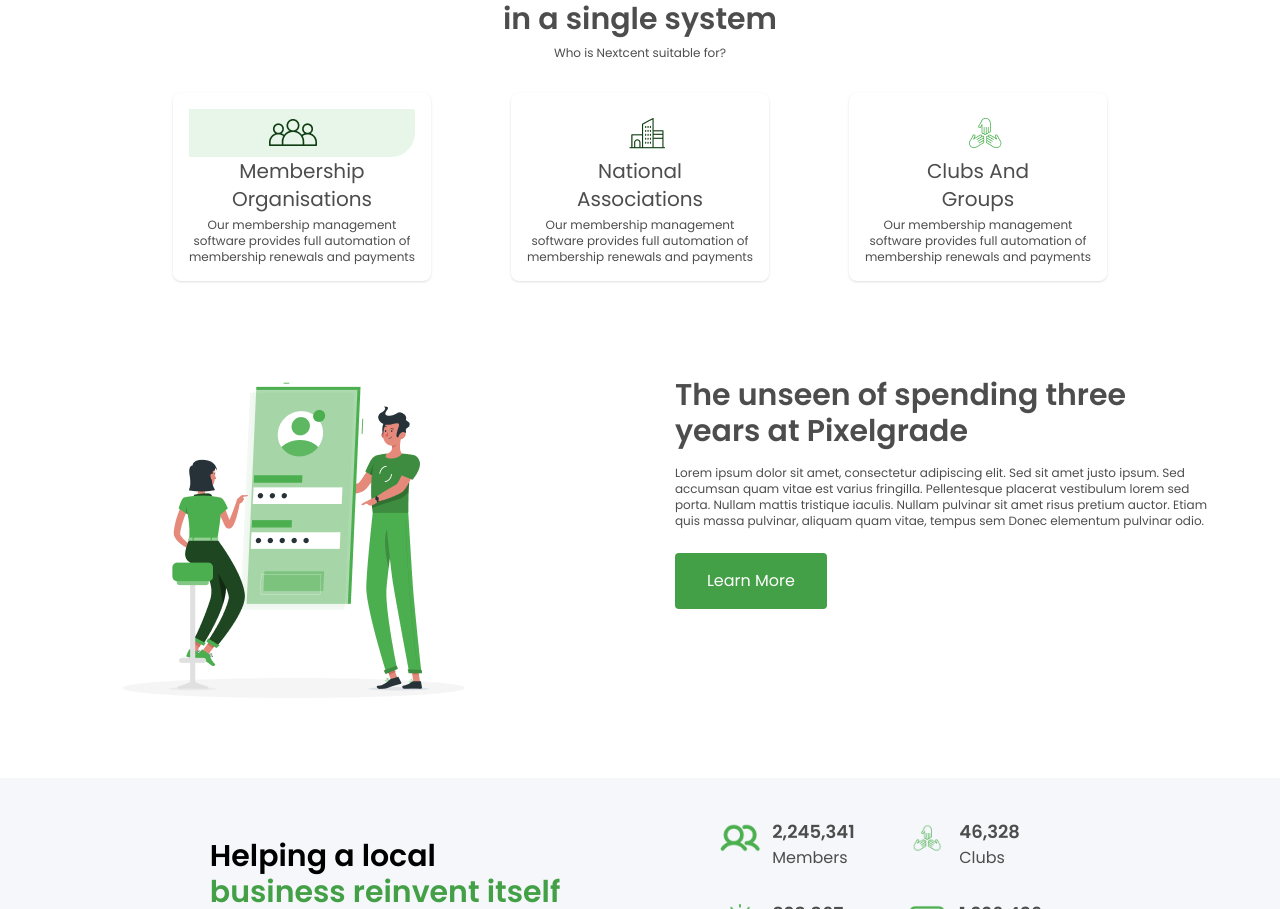
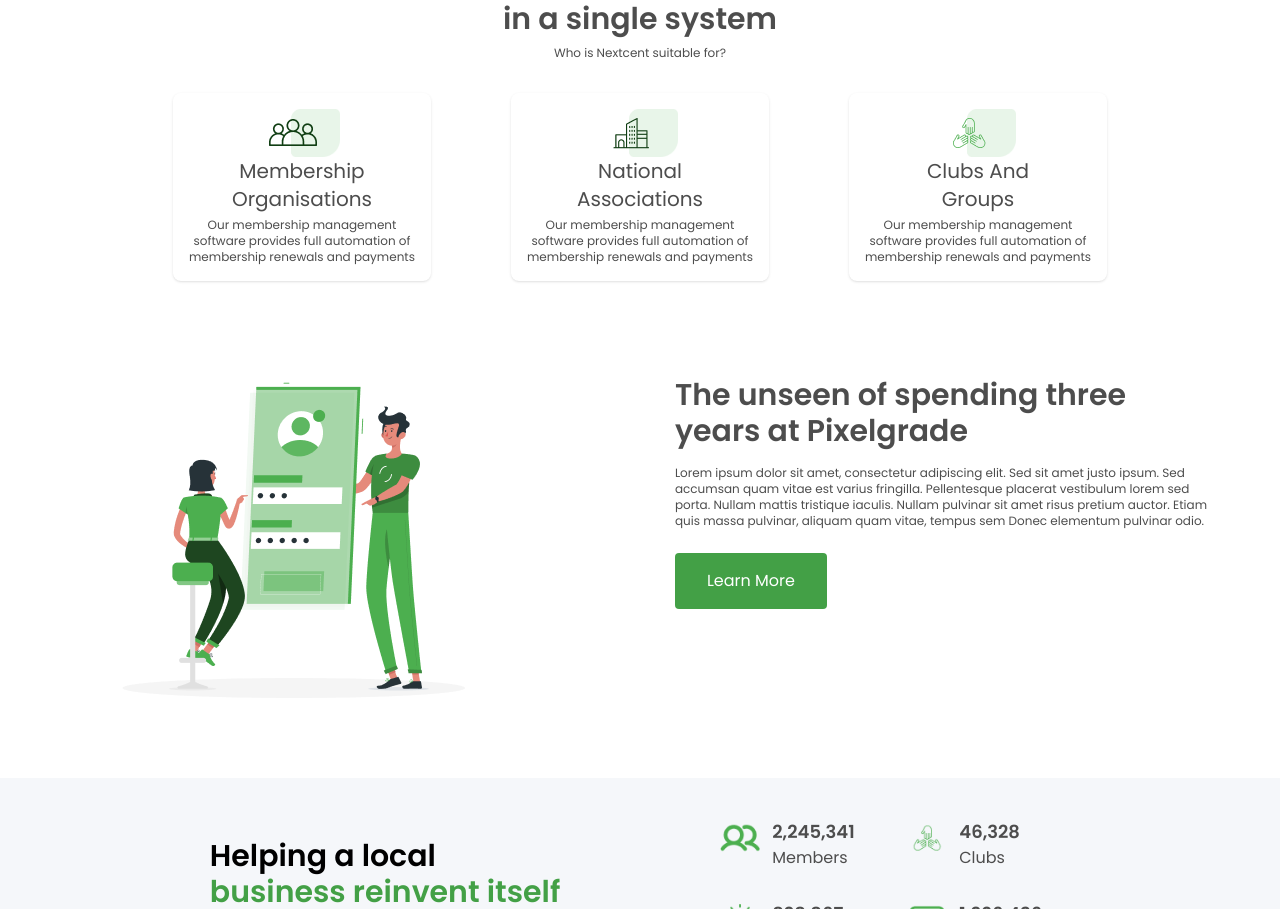
Before and after one commit to rosmeamagbegnon/agency_website, a React (Vite) app: page / in a window 1280 px wide. Shown: the part 916-1825 px from the top of the page. Built offline with nearby package versions, Linux system fonts and the light colour scheme.

Commit message:
NewChanges

```diff
--- a/src/composants/Management.jsx
+++ b/src/composants/Management.jsx
@@ -8,9 +8,15 @@ const Management = () => {
             </div>
             <div className="justify-center gap-20 xl:gap-x-42 flex flex-wrap text-[#4D4D4D]">
                 <div className="text-center rounded-lg shadow p-4">
-                    <div className=" pl-20 bg-[#E8F5E9] rounded-br-3xl rounded-tr-sm ">
-                        <img className=" h-7 lg:h-12" src="Assets/F20.png" alt="Hello" />
+                    <div className="relative z-0">
+                        <div className=" pl-20">
+                            <img className="  lg:h-12" src="Assets/F20.png" alt="Hello" />
+                        </div>
+                        <div className="absolute -z-10 top-0 right-1/3">
+                            <img className="h-12" src="/Assets/Rec.png" alt="Rec" />
+                        </div>
                     </div>
+
                     <h1 className=" text-xl  2xl:font-semibold">Membership</h1>
                     <h1 className=" text-xl pb-1 2xl:font-semibold">Organisations</h1>
                     <h2 className=" text-xs ">Our membership management </h2>
@@ -18,9 +24,15 @@ const Management = () => {
                     <h2 className=" text-xs  ">membership renewals and payments</h2>
                 </div>
                 <div className="text-center rounded-lg shadow p-4">
-                    <div className="pl-24">
-                        <img className="  h-7 lg:h-12" src="Assets/F21.png" alt="Hello" />
+                    <div className="relative z-0">
+                        <div className="pl-20">
+                            <img className="  h-7 lg:h-12" src="Assets/F21.png" alt="Hello" />
+                        </div>
+                        <div className="absolute -z-10 top-0 right-1/3 ">
+                            <img className="h-12" src="/Assets/Rec.png" alt="Rec" />
+                        </div>
                     </div>
+
                     <h1 className=" text-xl  2xl:font-semibold">National</h1>
                     <h1 className=" text-xl  pb-1 2xl:font-semibold">Associations</h1>
                     <h2 className="text-xs">Our membership management </h2>
@@ -28,9 +40,15 @@ const Management = () => {
                     <h2 className=" text-xs ">membership renewals and payments</h2>
                 </div>
                 <div className="text-center rounded-lg shadow p-4">
-                    <div className="pl-24 ">
-                        <img className=" h-7 lg:h-12 " src="/Assets/F18.png" alt="Hello" />
+                    <div className="relative z-0">
+                        <div className="pl-20">
+                            <img className=" h-7 lg:h-12 " src="/Assets/F18.png" alt="Hello" />
+                        </div>
+                        <div className="absolute -z-10 top-0 right-1/3">
+                            <img className="h-12" src="/Assets/Rec.png" alt="Rec" />
+                        </div>
                     </div>
+
                     <h1 className=" text-xl  2xl:font-semibold">Clubs And</h1>
                     <h1 className=" text-xl pb-1 2xl:font-semibold">Groups</h1>
                     <h2 className=" text-xs ">Our membership management </h2>
```
